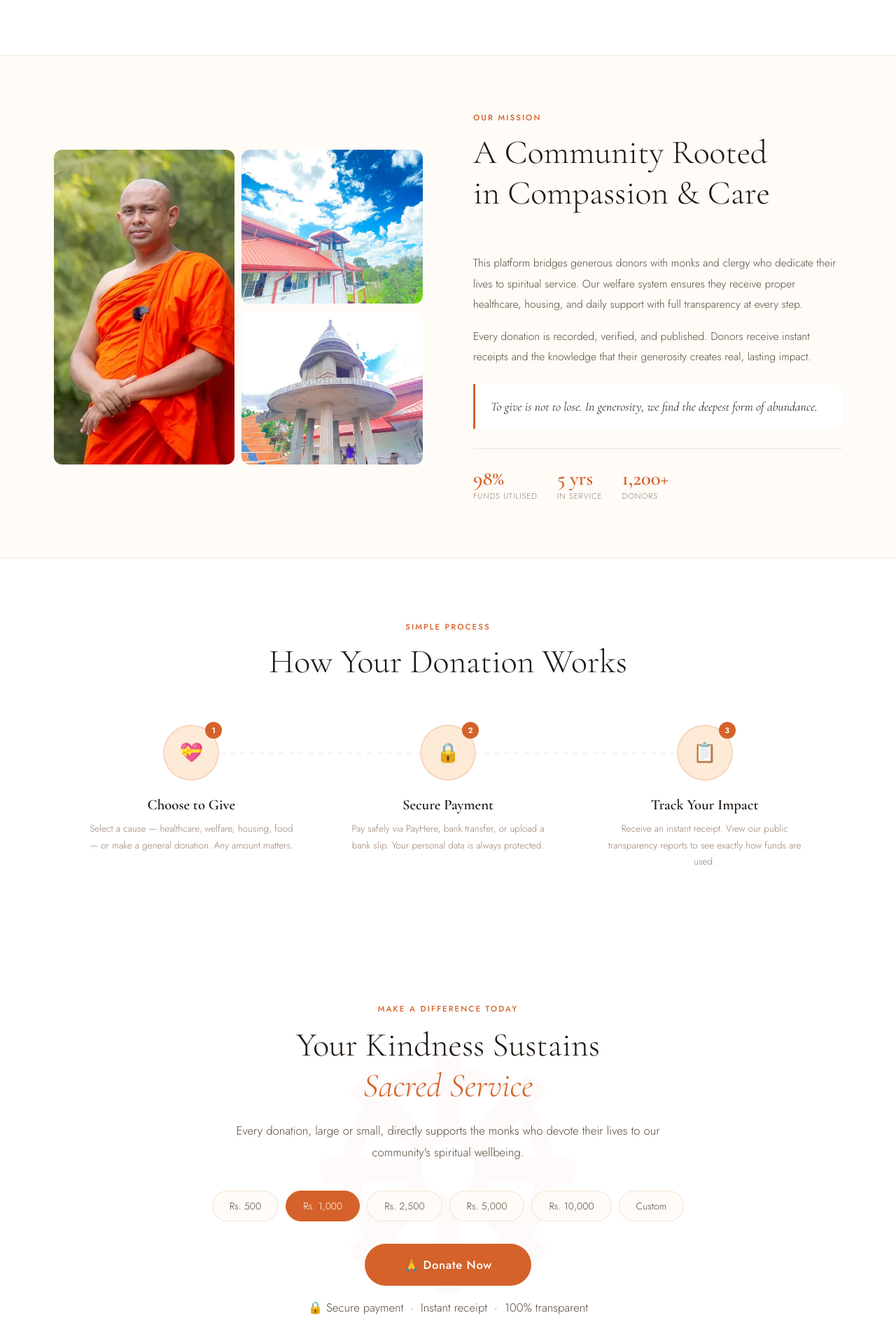
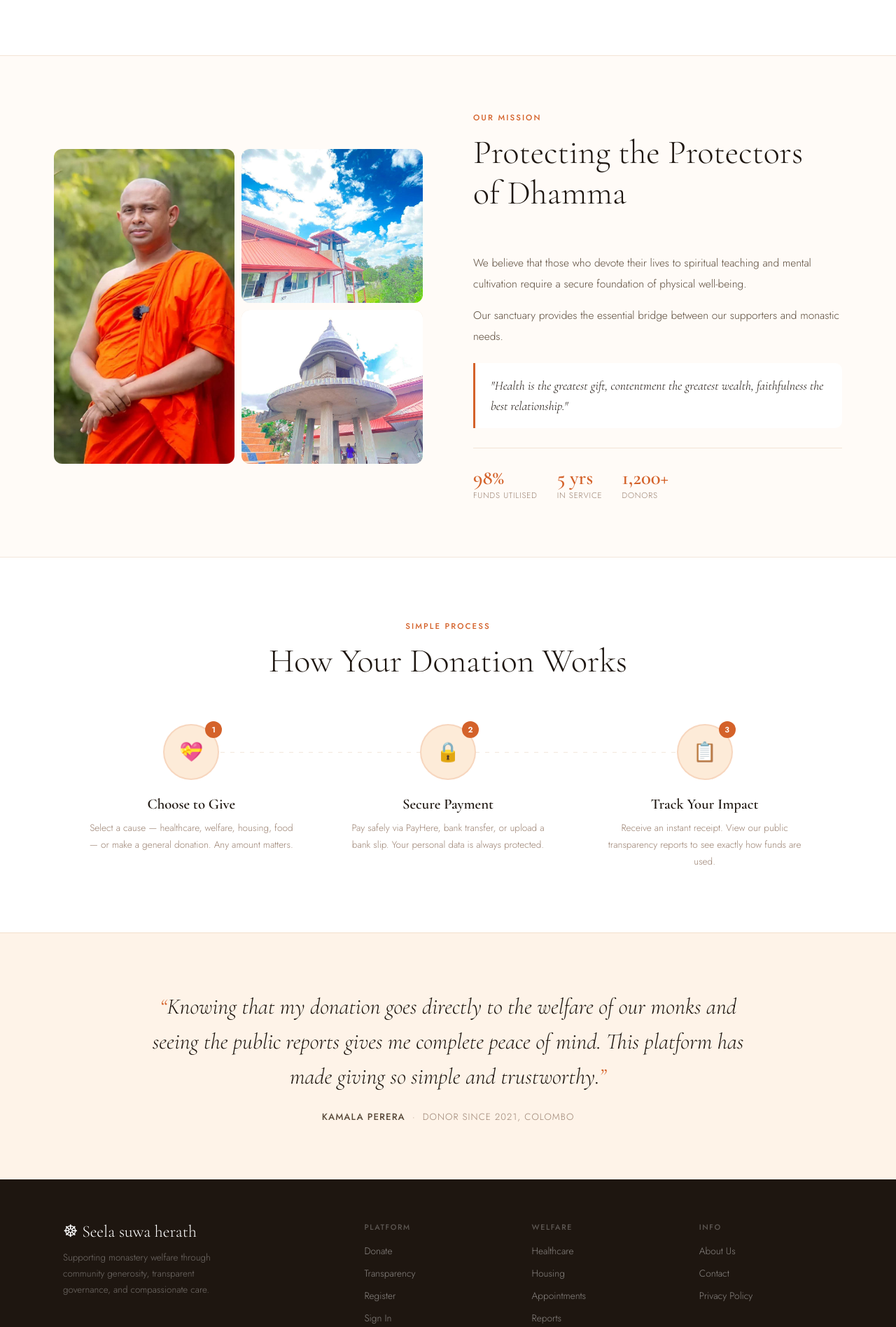
Before and after one commit to Nethmi2001-hash/test, a PHP site: page /test/ in a window 1280 px wide. Shown: the part 1450-3347 px from the top of the page at 70% size. Run offline with PHP 8.4, Linux system fonts and the light colour scheme.

Commit message:
update index

```diff
--- a/index.php
+++ b/index.php
@@ -221,10 +221,10 @@
         </div>
         <div>
             <span class="sec-label">Our Mission</span>
-            <h2 class="sec-title">A Community Rooted<br>in Compassion & Care</h2>
-            <p class="mission-body">This platform bridges generous donors with monks and clergy who dedicate their lives to spiritual service. Our welfare system ensures they receive proper healthcare, housing, and daily support with full transparency at every step.</p>
-            <p class="mission-body">Every donation is recorded, verified, and published. Donors receive instant receipts and the knowledge that their generosity creates real, lasting impact.</p>
-            <div class="mission-quote"><p>To give is not to lose. In generosity, we find the deepest form of abundance.</p></div>
+            <h2 class="sec-title">Protecting the Protectors<br>of Dhamma</h2>
+            <p class="mission-body">We believe that those who devote their lives to spiritual teaching and mental cultivation require a secure foundation of physical well-being.</p>
+            <p class="mission-body">Our sanctuary provides the essential bridge between our supporters and monastic needs.</p>
+            <div class="mission-quote"><p>"Health is the greatest gift, contentment the greatest wealth, faithfulness the best relationship."</p></div>
             <div class="inl-stats">
                 <div><div class="inl-num">98%</div><div class="inl-lbl">Funds Utilised</div></div>
                 <div><div class="inl-num">5 yrs</div><div class="inl-lbl">In Service</div></div>
@@ -243,25 +243,6 @@
             <div class="step"><div class="step-c">🔒<span class="step-n">2</span></div><div class="step-title">Secure Payment</div><div class="step-desc">Pay safely via PayHere, bank transfer, or upload a bank slip. Your personal data is always protected.</div></div>
             <div class="step"><div class="step-c">📋<span class="step-n">3</span></div><div class="step-title">Track Your Impact</div><div class="step-desc">Receive an instant receipt. View our public transparency reports to see exactly how funds are used.</div></div>
         </div>
-    </div>
-</section>
-
-<!-- DONATE CTA -->
-<section class="dcta" id="donate">
-    <div class="dcta-inner">
-        <span class="sec-label">Make a Difference Today</span>
-        <h2 class="sec-title">Your Kindness Sustains<br><em style="font-style:italic;color:var(--orange)">Sacred Service</em></h2>
-        <p>Every donation, large or small, directly supports the monks who devote their lives to our community's spiritual wellbeing.</p>
-        <div class="chips">
-            <a href="public_donate.php?amount=500" class="chip">Rs. 500</a>
-            <a href="public_donate.php?amount=1000" class="chip active">Rs. 1,000</a>
-            <a href="public_donate.php?amount=2500" class="chip">Rs. 2,500</a>
-            <a href="public_donate.php?amount=5000" class="chip">Rs. 5,000</a>
-            <a href="public_donate.php?amount=10000" class="chip">Rs. 10,000</a>
-            <a href="public_donate.php?amount=0" class="chip">Custom</a>
-        </div>
-        <a href="public_donate.php" class="btn-donate">🙏 Donate Now</a>
-        <p class="dcta-note">🔒 Secure payment &nbsp;·&nbsp; Instant receipt &nbsp;·&nbsp; 100% transparent</p>
     </div>
 </section>
 
```
